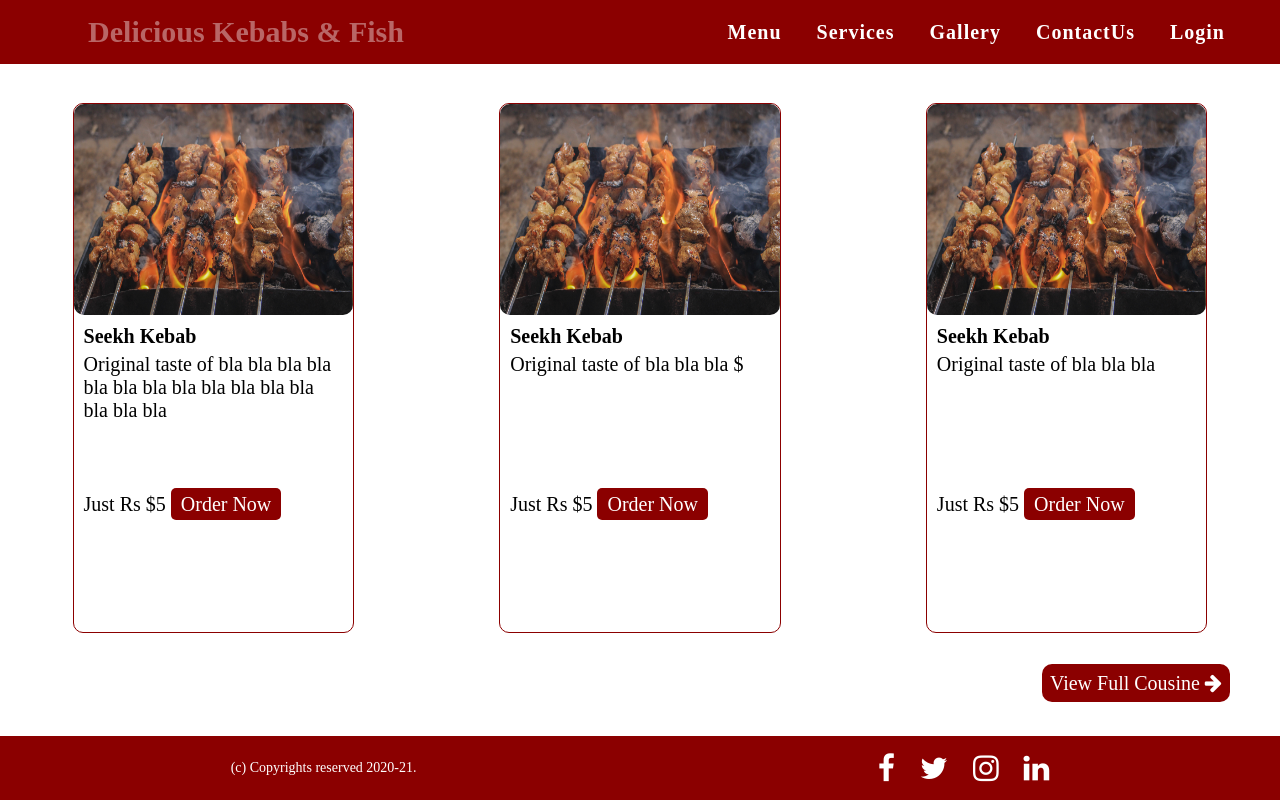
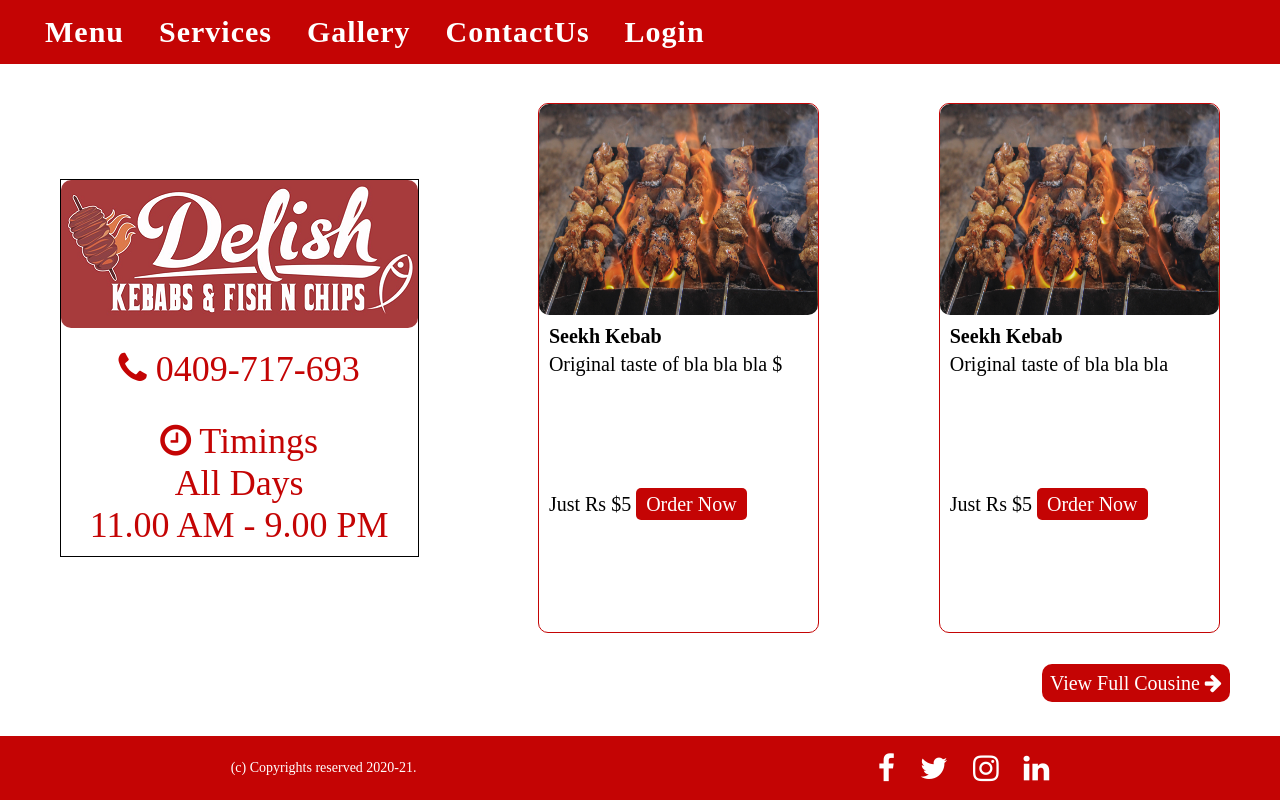
Before and after one commit to Baljinder-Buttar/delishdtc.github.io, a plain HTML site: page index.html in a window 1280 px wide. Drawn offline with Linux system fonts and the light colour scheme.

Commit message:
Add files via upload

```diff
--- a/index.html
+++ b/index.html
@@ -9,7 +9,6 @@
     <title>Delish Kebabs Fish n Chips - Delicious Kebab - Delicious Fish </title>
     <meta name="viewport" content="width=device-width, initial-scale=1.0"/>
     <link href=" https://stackpath.bootstrapcdn.com/font-awesome/4.7.0/css/font-awesome.min.css" rel="stylesheet" />
-
     <link href="style/commonStyles.css" rel="stylesheet" />
     <style>
         body {
@@ -17,37 +16,19 @@
             width: 100%;
             font-size: 20px;
         }
+        :root {
+            --main-bg-color: rgb(196, 4, 4);
+        }
 
         header {
-            background-color: darkred;
+            background-color: var(--main-bg-color);
             display: flex;
             height: 8%;
             align-items: center;
         }
-        .logoText {
-            color: white;
-            width: 40%;
-            font-weight: bolder;
-            font-size: 150%;
-            animation: example 5s linear 1.5s infinite;
-            text-align: center;
-        }
 
-        @keyframes example {
-            0% {
-                color: white
-            }
 
-            50% {
-                color: darkred;
-            }
-
-            100% {
-                color: white;
-            }
-        }
         .nav {
-            width: 60%;
             text-align: right;
             margin-right: 50px;
             font-weight: bold;
@@ -56,12 +37,12 @@
         .nav li a {
             text-decoration: none;
             color: white;
-            font-size: 100%;
+            font-size: 150%;
             padding:5px;
         }
 
         .nav li a:hover {
-            color: darkred;
+            color:var(--main-bg-color);
             background-color: white;
             border-radius: 5px; padding:5px;
 
@@ -81,15 +62,30 @@
             display:flex; width:100%;
             align-items: center; height:76%;  flex-direction: column;
         }
+        .col1{
+            text-align:top; border:1px solid black;
+        }
+        .logo img{
+            border-radius: 10px;
+            opacity:0.9;
+        }
         #myCardsSlider{
             display: flex; width: 100%; margin:10px;
             align-items: center; justify-content: space-around;
             flex-direction: row; height: 100%;
         }
+        .callOrder{
+            padding : 10px;
+            color:var(--main-bg-color);
+            font-size: 180%;
+            margin-top:10px;
+            text-align: center;
+            opacity: 1;
+        }
         .myCard{
             width: 25%; height: 70%;
             background-color: white; box-sizing: border-box;
-            border-radius: 10px; border:1px solid darkred;
+            border-radius: 10px; border:1px solid var(--main-bg-color);
         }
         .cardText{
             padding: 10px;
@@ -104,7 +100,7 @@
         }
         .cardText a{
             text-decoration: none;
-            background-color: darkred;
+            background-color: var(--main-bg-color);
             color:white; margin-top:5px;
             padding-left: 10px; padding-right:10px ;
             padding-top:5px;padding-bottom: 5px;
@@ -122,7 +118,7 @@
         .fullCousine a{
             text-decoration: none;
             color:white;
-            background-color: darkred;
+            background-color: var(--main-bg-color);
             padding: 8px;
             font-size: 100%;
             border-radius: 10px;
@@ -130,7 +126,7 @@
             margin-top:5px;
         }
         footer {
-            background-color: darkred;
+            background-color: var(--main-bg-color);
             display: flex;
             height: 8%;
             align-items: center;
@@ -171,7 +167,6 @@
 <body>
     <!-- <form id="form1" runat="server"> -->
     <header>
-        <div class="logoText">Delicious Kebabs & Fish</div>
         <div class="nav">
             <ul>
                 <li><a href="#">Menu</a></li>
@@ -184,16 +179,12 @@
     </header>
     <section>
         <div id="myCardsSlider">
-            <div class="myCard">
-                <img class="cardImage" src="productImages/kebabs.jpg" alt="Card image" >
-                <div class="cardText">
-                    <h4>Seekh Kebab</h4>
-                    <p>Original taste of bla bla bla bla bla bla bla bla bla bla bla bla bla
-                        bla bla</p>
-                        <span class="currency">Just Rs $5</span>
-                    <a href="" >Order Now</a>
-                </div>
+            <div class="col1">
+                <div class="logo"><img src="images/logo.png" alt="" /></div>
+                <div class="callOrder"><i class="fa fa-phone" aria-hidden="true"></i> 0409-717-693</div>
+                <div class="callOrder"><i class="fa fa-clock-o" aria-hidden="true"></i> Timings<br/>All Days <br/> 11.00 AM - 9.00 PM</div>
             </div>
+
             <div class="myCard">
                 <img class="cardImage" src="productImages/kebabs.jpg" alt="Card image" >
                 <div class="cardText">
```
